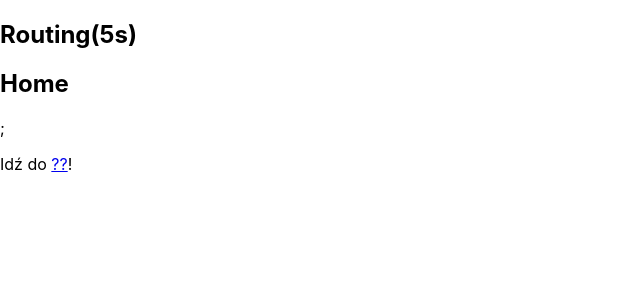
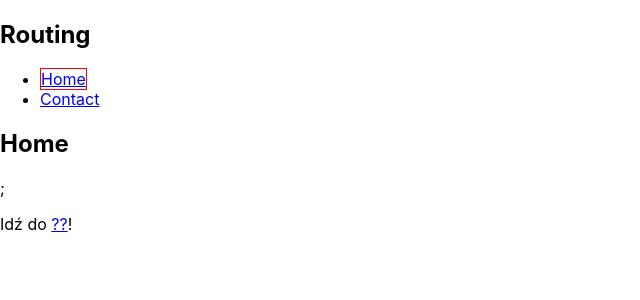
Before and after one commit to Maciejnecka/react-routing-pdf, a React (Create React App) app: page / in a window 1280 px wide. Shown: the top 300 px of the page, without its empty margins (0-640 px from the left). Built offline with nearby package versions, Linux system fonts and the light colour scheme; the HTML template or start-up script is replaced by a standard one.

Commit message:
#05 <Switch> / 01. Podstawy

```diff
--- a/src/App.js
+++ b/src/App.js
@@ -1,27 +1,23 @@
-import React, { useEffect, useState } from 'react';
-import { HashRouter as Router, Route } from 'react-router-dom';
-
+import React from 'react';
+import { Route, HashRouter as Router } from 'react-router-dom';
+import Nav from './Nav';
+import Contact from './Contact';
 import Home from './Home';
-import Contact from './Contact';
 
 function App() {
-  const [time, setTime] = useState(0);
-  useEffect(() => {
-    const id = setInterval(() => setTime((time) => time + 1), 1000);
-    return () => clearInterval(id);
-  }, []);
-
   return (
     <Router>
-      <section>
-        <h1>Routing({time}s)</h1>
-      </section>
+      <nav>
+        <h1>Routing</h1>
+        <Nav />
+      </nav>
       <Route exact path="/">
-        <Home time={time} />
+        <Home />
       </Route>
-      <Route path="/contact" component={Contact} />
+      <Route path="/contact">
+        <Contact />
+      </Route>
     </Router>
   );
 }
-
 export default App;
--- /dev/null
+++ b/src/Nav.js
@@ -0,0 +1,23 @@
+import React from 'react';
+import { NavLink } from 'react-router-dom';
+
+const Nav = () => {
+  const activeStyle = { border: '1px solid red' };
+  const activeClass = 'active';
+  return (
+    <ul>
+      <li>
+        <NavLink activeStyle={activeStyle} exact to="/">
+          Home
+        </NavLink>
+      </li>
+      <li>
+        <NavLink activeClassName={activeClass} to="/contact">
+          Contact
+        </NavLink>
+      </li>
+    </ul>
+  );
+};
+
+export default Nav;
```
